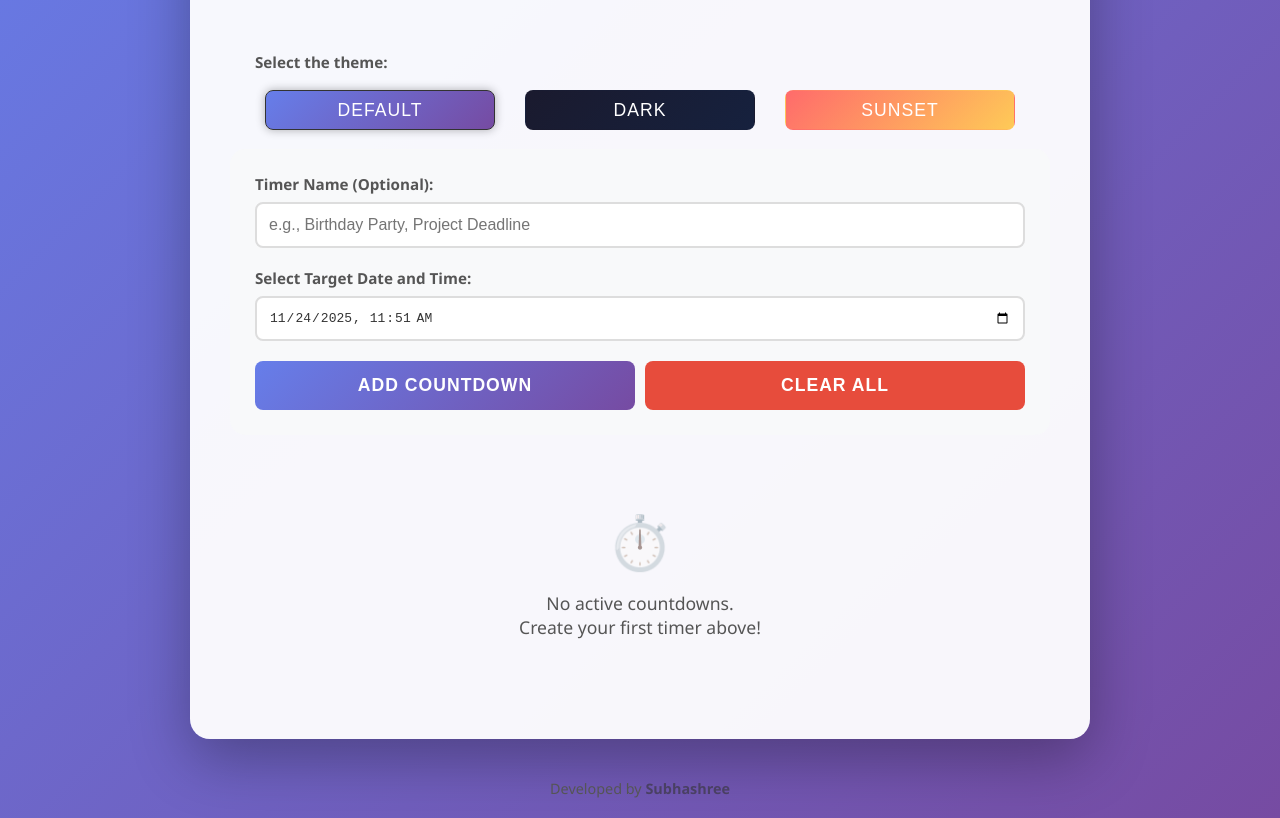
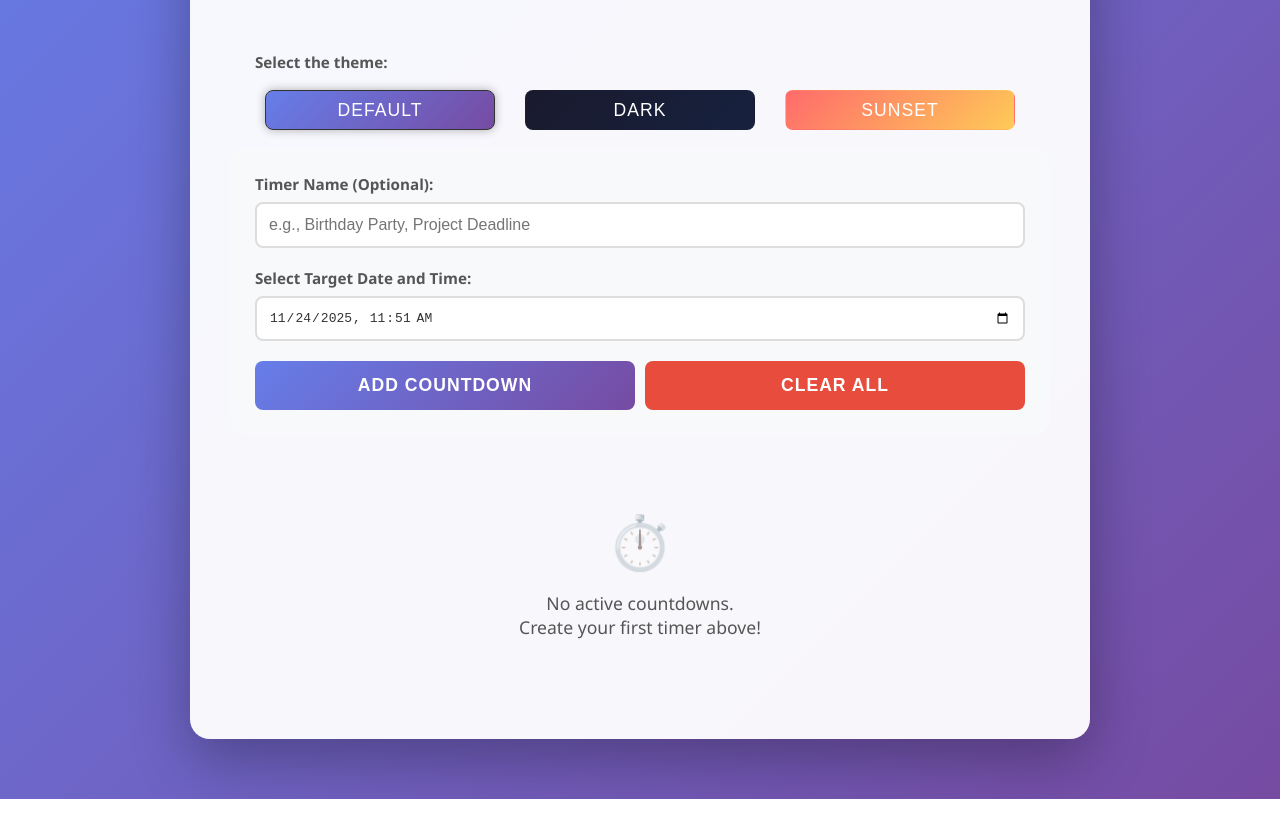
Before and after one commit to SubhashreeSS/UM--Countdown-Timer, a plain HTML site: page index.html in a window 1280 px wide. Shown: the part 274-1092 px from the top of the page. Drawn offline with Linux system fonts and the light colour scheme.

Commit message:
Version 1.3

```diff
--- a/index.html
+++ b/index.html
@@ -105,14 +105,5 @@
         </div>
       </div>
     </div>
-    <p class="footer">
-      Developed by
-      <a
-        class="footer-link"
-        href="https://www.linkedin.com/in/subhashree-subhalaxmi-sahoo/"
-        target="_blank"
-        >Subhashree</a
-      >
-    </p>
   </body>
 </html>
```
Also changed, not shown: 1 other file.
